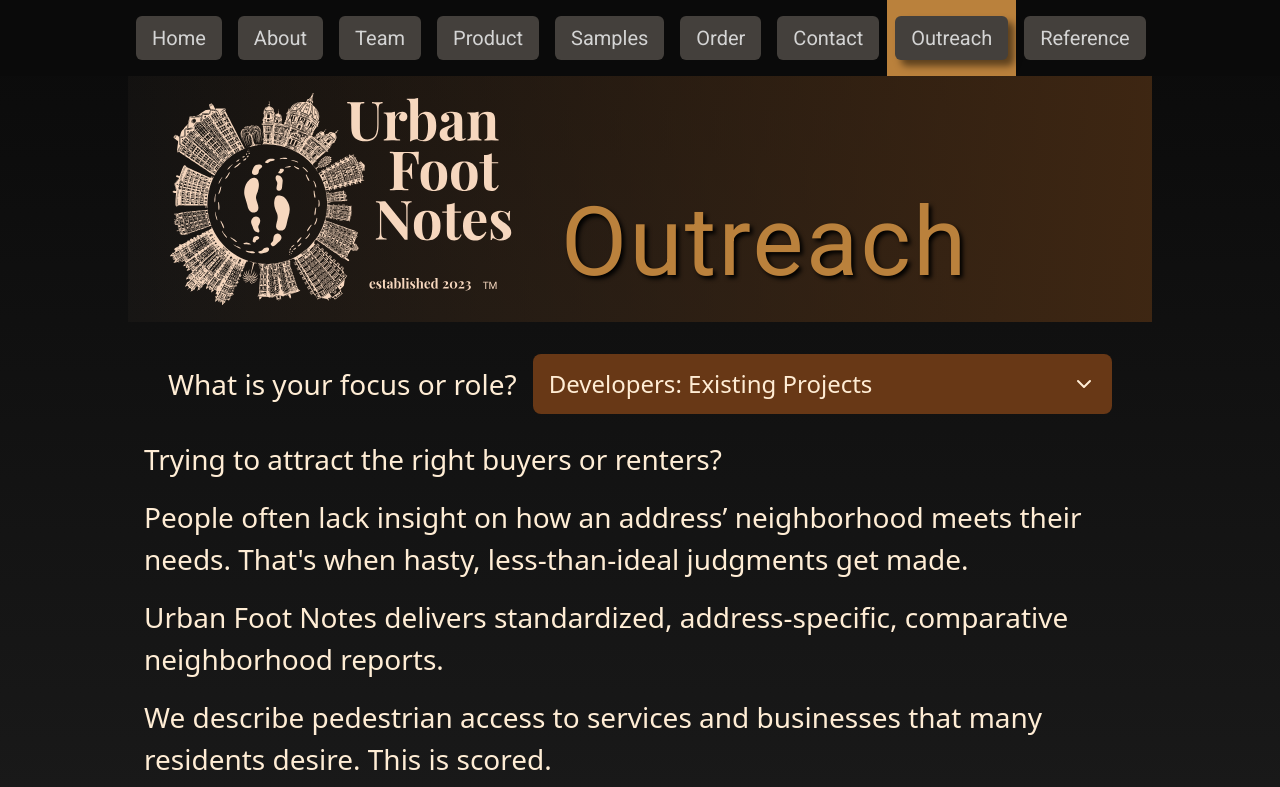
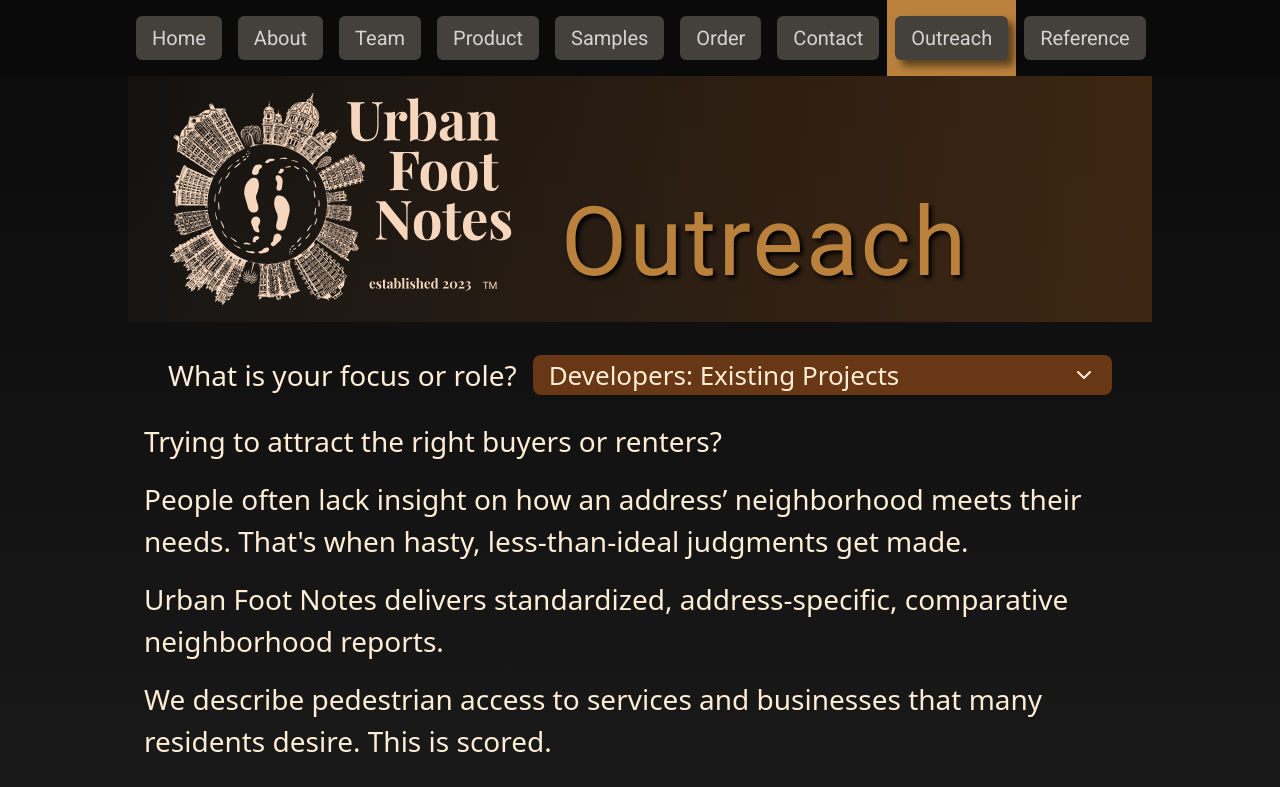
Before and after one commit to Richard-Burd/urban-footnotes-landing, a Next.js app: page /ads in a window 1280 px wide. Shown: the top 787 px of the page. Built offline with nearby package versions, Linux system fonts and the light colour scheme; a web font is replaced by a local one.

Commit message:
working buttons, slim

```diff
--- a/pages/ads.js
+++ b/pages/ads.js
@@ -2,6 +2,7 @@ import Logo from "@/components/Logo";
 import { useState, useRef, useEffect } from "react";
 import { Volume2, Pause, ChevronDown } from "lucide-react";
 import PageTitle from "@/components/PageTitle";
+import styles from '../styles/Button.module.css'
 
 const BUTTONS = [
   {
@@ -241,7 +242,7 @@ export default function Ads() {
         <div className="relative flex-grow dropdown">
           <button
             onClick={() => setDropdownOpen(o => !o)}
-            className="w-full text-left bg-[#683816ff] hover:bg-[#7a4820ff] rounded-lg px-4 py-3 flex justify-between items-center text-[24px] text-orange-100"
+            className={styles.slim}
           >
             {current.role}: {current.title}
             <ChevronDown className={`transform transition-transform duration-200 ${dropdownOpen ? 'rotate-180' : ''}`} />
@@ -259,9 +260,9 @@ export default function Ads() {
                 <div key={role} className="border-t border-[#805a44]">
                   <button
                     onClick={() => setOpenRole(openRole === role ? null : role)}
-                    className="w-full flex justify-between items-center px-4 py-3 text-[24px] text-orange-100 hover:bg-[#7a4820ff]"
+                    className={styles.slim}
                   >
-                    <span className="font-semibold">{role}</span>
+                    <span className="">{role}</span>
                     <ChevronDown
                       className={`transform transition-transform duration-200 ${openRole === role ? 'rotate-180' : ''}`}  />
                   </button>
--- /dev/null
+++ b/styles/Button.module.css
@@ -0,0 +1,18 @@
+.slim {
+    width: 100%;
+    height: 2.5rem;          /* exact control */
+    padding: 0 1rem;       /* zero vertical */
+
+    font-size: 26px;
+    display: flex;
+    align-items: center;
+    justify-content: space-between;
+    background: #683816ff;
+    color: #FFEDD5;
+    border-radius: 0.5rem;
+    border: none;
+    cursor: pointer;
+  }
+  .slim:hover {
+    background: #7a4820ff;
+  }
```
